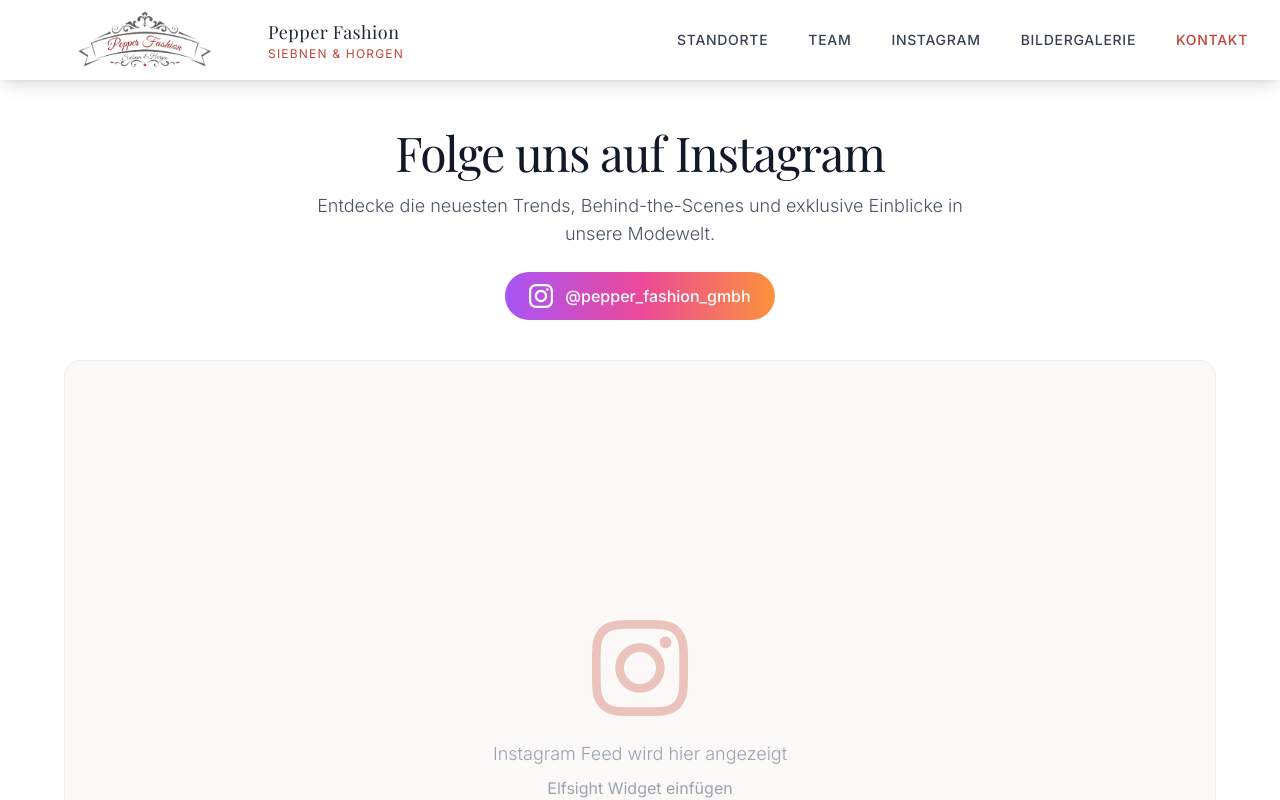
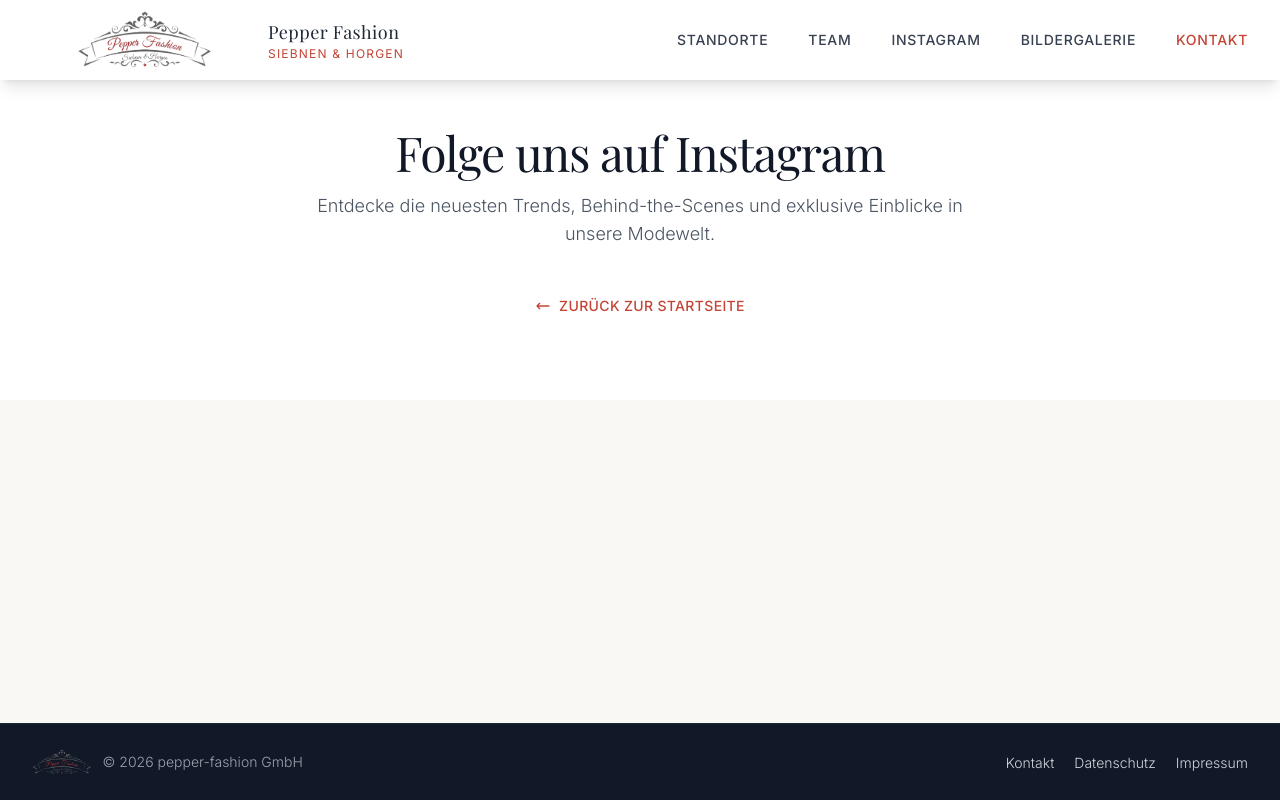
Before and after one commit to eqiroCH/pepper-fashion, a Next.js app: page /instagram in a window 1280 px wide. Shown: the top 800 px of the page. Built offline with nearby package versions, Linux system fonts and the light colour scheme; a web font is replaced by a local one.

Commit message:
elfsight instafeed

```diff
--- a/app/instagram/page.tsx
+++ b/app/instagram/page.tsx
@@ -16,35 +16,10 @@
               Entdecke die neuesten Trends, Behind-the-Scenes und exklusive Einblicke in unsere Modewelt.
             </p>
 
-            {/* Instagram Profile Link */}
-            <a
-              href="https://www.instagram.com/pepper_fashion_gmbh/"
-              target="_blank"
-              rel="noopener noreferrer"
-              className="inline-flex items-center gap-2 md:gap-3 bg-gradient-to-r from-purple-500 via-pink-500 to-orange-400 text-white px-4 py-2 md:px-6 md:py-3 rounded-full font-medium text-sm md:text-base hover:shadow-lg hover:scale-105 transition-all duration-300"
-            >
-              <svg className="w-5 h-5 md:w-6 md:h-6" fill="currentColor" viewBox="0 0 24 24">
-                <path d="M12 2.163c3.204 0 3.584.012 4.85.07 3.252.148 4.771 1.691 4.919 4.919.058 1.265.069 1.645.069 4.849 0 3.205-.012 3.584-.069 4.849-.149 3.225-1.664 4.771-4.919 4.919-1.266.058-1.644.07-4.85.07-3.204 0-3.584-.012-4.849-.07-3.26-.149-4.771-1.699-4.919-4.92-.058-1.265-.07-1.644-.07-4.849 0-3.204.013-3.583.07-4.849.149-3.227 1.664-4.771 4.919-4.919 1.266-.057 1.645-.069 4.849-.069zm0-2.163c-3.259 0-3.667.014-4.947.072-4.358.2-6.78 2.618-6.98 6.98-.059 1.281-.073 1.689-.073 4.948 0 3.259.014 3.668.072 4.948.2 4.358 2.618 6.78 6.98 6.98 1.281.058 1.689.072 4.948.072 3.259 0 3.668-.014 4.948-.072 4.354-.2 6.782-2.618 6.979-6.98.059-1.28.073-1.689.073-4.948 0-3.259-.014-3.667-.072-4.947-.196-4.354-2.617-6.78-6.979-6.98-1.281-.059-1.69-.073-4.949-.073zm0 5.838c-3.403 0-6.162 2.759-6.162 6.162s2.759 6.163 6.162 6.163 6.162-2.759 6.162-6.163c0-3.403-2.759-6.162-6.162-6.162zm0 10.162c-2.209 0-4-1.79-4-4 0-2.209 1.791-4 4-4s4 1.791 4 4c0 2.21-1.791 4-4 4zm6.406-11.845c-.796 0-1.441.645-1.441 1.44s.645 1.44 1.441 1.44c.795 0 1.439-.645 1.439-1.44s-.644-1.44-1.439-1.44z"/>
-              </svg>
-              @pepper_fashion_gmbh
-            </a>
           </div>
 
-          {/* Elfsight Instagram Widget Placeholder */}
-          <div className="bg-fashion-beige/30 rounded-xl md:rounded-2xl border border-gray-200/50 p-8 md:p-12 min-h-[500px] md:min-h-[700px] flex items-center justify-center">
-            {/*
-              ELFSIGHT WIDGET HIER EINFÜGEN:
-              Ersetze diesen Kommentar mit dem Elfsight Widget Code.
-              Beispiel: <div className="elfsight-app-XXXXXXXX-XXXX-XXXX-XXXX-XXXXXXXXXXXX"></div>
-            */}
-            <div className="text-center text-gray-400">
-              <svg className="w-16 h-16 md:w-24 md:h-24 mx-auto mb-6 text-primary/30" fill="currentColor" viewBox="0 0 24 24">
-                <path d="M12 2.163c3.204 0 3.584.012 4.85.07 3.252.148 4.771 1.691 4.919 4.919.058 1.265.069 1.645.069 4.849 0 3.205-.012 3.584-.069 4.849-.149 3.225-1.664 4.771-4.919 4.919-1.266.058-1.644.07-4.85.07-3.204 0-3.584-.012-4.849-.07-3.26-.149-4.771-1.699-4.919-4.92-.058-1.265-.07-1.644-.07-4.849 0-3.204.013-3.583.07-4.849.149-3.227 1.664-4.771 4.919-4.919 1.266-.057 1.645-.069 4.849-.069zm0-2.163c-3.259 0-3.667.014-4.947.072-4.358.2-6.78 2.618-6.98 6.98-.059 1.281-.073 1.689-.073 4.948 0 3.259.014 3.668.072 4.948.2 4.358 2.618 6.78 6.98 6.98 1.281.058 1.689.072 4.948.072 3.259 0 3.668-.014 4.948-.072 4.354-.2 6.782-2.618 6.979-6.98.059-1.28.073-1.689.073-4.948 0-3.259-.014-3.667-.072-4.947-.196-4.354-2.617-6.78-6.979-6.98-1.281-.059-1.69-.073-4.949-.073zm0 5.838c-3.403 0-6.162 2.759-6.162 6.162s2.759 6.163 6.162 6.163 6.162-2.759 6.162-6.163c0-3.403-2.759-6.162-6.162-6.162zm0 10.162c-2.209 0-4-1.79-4-4 0-2.209 1.791-4 4-4s4 1.791 4 4c0 2.21-1.791 4-4 4zm6.406-11.845c-.796 0-1.441.645-1.441 1.44s.645 1.44 1.441 1.44c.795 0 1.439-.645 1.439-1.44s-.644-1.44-1.439-1.44z"/>
-              </svg>
-              <p className="text-base md:text-lg font-light mb-2">Instagram Feed wird hier angezeigt</p>
-              <p className="text-sm md:text-base">Elfsight Widget einfügen</p>
-            </div>
-          </div>
+          {/* Elfsight Instagram Widget */}
+          <div className="elfsight-app-da48961a-4999-4548-88a0-19b4bc717629" data-elfsight-app-lazy></div>
 
           {/* Back Link */}
           <div className="mt-8 md:mt-12 text-center">
--- a/app/layout.tsx
+++ b/app/layout.tsx
@@ -1,5 +1,6 @@
 import type { Metadata } from 'next'
 import { Inter } from 'next/font/google'
+import Script from 'next/script'
 import './globals.css'
 import { Navigation } from '@/components/Navigation'
 import { Footer } from '@/components/Footer'
@@ -26,6 +27,8 @@
         <Navigation />
         <main className="flex-1">{children}</main>
         <Footer />
+        {/* Elfsight Instagram Feed | Pepper Fashion GmbH */}
+        <Script src="https://static.elfsight.com/platform/platform.js" strategy="lazyOnload" />
       </body>
     </html>
   )
--- a/components/InstagramSection.tsx
+++ b/components/InstagramSection.tsx
@@ -35,21 +35,8 @@
           </Link>
         </div>
 
-        {/* Elfsight Instagram Widget Placeholder */}
-        <div className="bg-white rounded-lg md:rounded-xl border border-gray-200/50 p-8 md:p-12 min-h-[300px] md:min-h-[400px] flex items-center justify-center">
-          {/*
-            ELFSIGHT WIDGET HIER EINFÜGEN:
-            Ersetze diesen Kommentar mit dem Elfsight Widget Code.
-            Beispiel: <div className="elfsight-app-XXXXXXXX-XXXX-XXXX-XXXX-XXXXXXXXXXXX"></div>
-          */}
-          <div className="text-center text-gray-400">
-            <svg className="w-12 h-12 md:w-16 md:h-16 mx-auto mb-4 text-primary/30" fill="currentColor" viewBox="0 0 24 24">
-              <path d="M12 2.163c3.204 0 3.584.012 4.85.07 3.252.148 4.771 1.691 4.919 4.919.058 1.265.069 1.645.069 4.849 0 3.205-.012 3.584-.069 4.849-.149 3.225-1.664 4.771-4.919 4.919-1.266.058-1.644.07-4.85.07-3.204 0-3.584-.012-4.849-.07-3.26-.149-4.771-1.699-4.919-4.92-.058-1.265-.07-1.644-.07-4.849 0-3.204.013-3.583.07-4.849.149-3.227 1.664-4.771 4.919-4.919 1.266-.057 1.645-.069 4.849-.069zm0-2.163c-3.259 0-3.667.014-4.947.072-4.358.2-6.78 2.618-6.98 6.98-.059 1.281-.073 1.689-.073 4.948 0 3.259.014 3.668.072 4.948.2 4.358 2.618 6.78 6.98 6.98 1.281.058 1.689.072 4.948.072 3.259 0 3.668-.014 4.948-.072 4.354-.2 6.782-2.618 6.979-6.98.059-1.28.073-1.689.073-4.948 0-3.259-.014-3.667-.072-4.947-.196-4.354-2.617-6.78-6.979-6.98-1.281-.059-1.69-.073-4.949-.073zm0 5.838c-3.403 0-6.162 2.759-6.162 6.162s2.759 6.163 6.162 6.163 6.162-2.759 6.162-6.163c0-3.403-2.759-6.162-6.162-6.162zm0 10.162c-2.209 0-4-1.79-4-4 0-2.209 1.791-4 4-4s4 1.791 4 4c0 2.21-1.791 4-4 4zm6.406-11.845c-.796 0-1.441.645-1.441 1.44s.645 1.44 1.441 1.44c.795 0 1.439-.645 1.439-1.44s-.644-1.44-1.439-1.44z"/>
-            </svg>
-            <p className="text-sm md:text-base font-light">Instagram Feed wird hier angezeigt</p>
-            <p className="text-xs md:text-sm mt-2">Elfsight Widget einfügen</p>
-          </div>
-        </div>
+        {/* Elfsight Instagram Widget */}
+        <div className="elfsight-app-da48961a-4999-4548-88a0-19b4bc717629" data-elfsight-app-lazy></div>
       </div>
     </section>
   )
```
